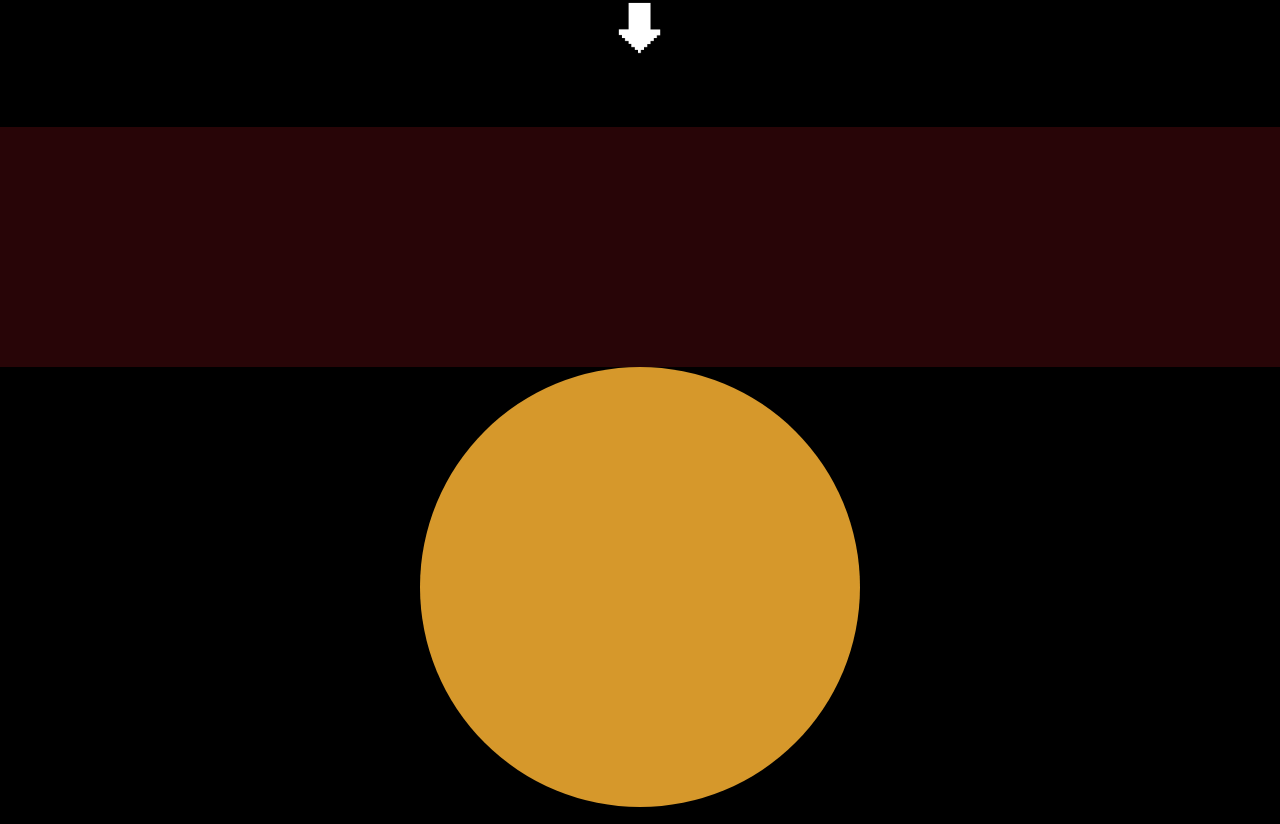
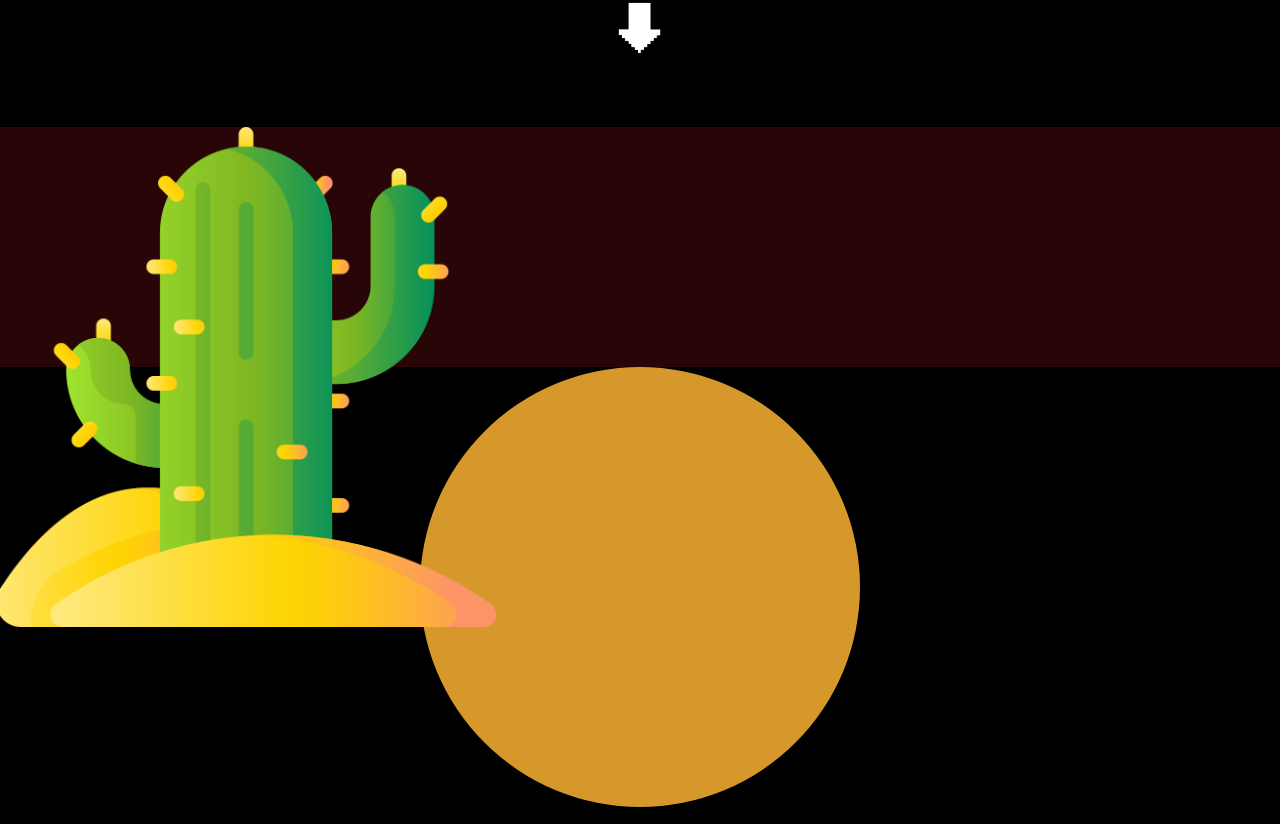
Before and after one commit to AlexOlguin-dev/AlexOlguinWebPageFinal, a React (Create React App) app: page /stage3 in a window 1280 px wide. Shown: the part 673-1497 px from the top of the page. Built offline with nearby package versions, Linux system fonts and the light colour scheme; the HTML template or start-up script is replaced by a standard one.

Commit message:
Adicion funcion lateral para sol y 3cer cambio de cielo

```diff
--- a/src/Views/Stage3.jsx
+++ b/src/Views/Stage3.jsx
@@ -1,6 +1,7 @@
 import React, { useEffect, useState, useMemo, useRef } from "react";
 import { Box } from "@mui/material";
 import SCROLLDOWN from "../assets/img/stage3_objects/scroll_down_logo.png";
+import CACTUS from '../assets/img/stage3_objects/cactus.png';
 
 const generateStars = (count, maxHeight) =>
   Array.from({ length: count }, () => ({
@@ -81,9 +82,13 @@ const Stage3 = () => {
   const STARS_FADE_IN_END = 400;
   const STARS_VISIBLE_START = 400;
   const STARS_VISIBLE_END = 3500;
-  const STARS_FADE_OUT_END = 6000;
+  const STARS_FADE_OUT_END = 5500;
   const BG_COLOR_CHANGE_START = 3000;
   const BG_COLOR_CHANGE_END = 6000;
+
+  const HORIZONTAL_START = 9500;
+  const HORIZONTAL_END = 12000;
+  const SKY_COLOR_TRANSITION_END = 16000;
 
   const [scrollY, setScrollY] = useState(0);
   const [imageOpacity, setImageOpacity] = useState(0);
@@ -105,6 +110,11 @@ const Stage3 = () => {
   const starsFront = useMemo(() => generateStars(TOTAL_STARS * 0.15, PANEL_HEIGHT), []);
 
   const parallax = { bg: 0.2, mid: 0.5, front: 0.8 };
+
+  const horizontalProgress = Math.min(
+    Math.max((scrollY - HORIZONTAL_START) / (HORIZONTAL_END - HORIZONTAL_START), 0),
+    1
+  );
 
   // Calcula opacidad de estrellas según scroll para que aparezcan luego que SCROLLDOWN desaparece
   let starsOpacity;
@@ -128,13 +138,18 @@ const Stage3 = () => {
       ? 1 - (crawlProgress - 0.9) * 10
       : 1;
 
-  let bgColor = "black";
-  if (scrollY >= BG_COLOR_CHANGE_START) {
-    const factor = Math.min(
-      (scrollY - BG_COLOR_CHANGE_START) / (BG_COLOR_CHANGE_END - BG_COLOR_CHANGE_START),
-      1
-    );
+  let bgColor = "#000000";
+
+  if (scrollY < BG_COLOR_CHANGE_START) {
+    bgColor = "#000000";
+  } else if (scrollY >= BG_COLOR_CHANGE_START && scrollY <= BG_COLOR_CHANGE_END) {
+    const factor = (scrollY - BG_COLOR_CHANGE_START) / (BG_COLOR_CHANGE_END - BG_COLOR_CHANGE_START);
     bgColor = interpolateColor("#000000", "#671416", factor);
+  } else if (scrollY > BG_COLOR_CHANGE_END && scrollY <= SKY_COLOR_TRANSITION_END) {
+    const factor = (scrollY - BG_COLOR_CHANGE_END) / (SKY_COLOR_TRANSITION_END - BG_COLOR_CHANGE_END);
+    bgColor = interpolateColor("#671416", "#25afc2", factor);
+  } else if (scrollY > SKY_COLOR_TRANSITION_END) {
+    bgColor = "#25afc2";
   }
 
   useEffect(() => {
@@ -213,7 +228,7 @@ const Stage3 = () => {
               fontSize: isMobile ? "1.5rem" : "3rem",
             }}
           >
-            My experiencia laboral
+            Mi experiencia laboral
           </h1>
           <p>
             Esta sección está dedicada a mi experiencia laboral, donde he trabajado en proyectos que abarcan desde el desarrollo de
@@ -267,7 +282,10 @@ const Stage3 = () => {
           position: "fixed",
           bottom: "15vh",
           left: "50%",
-          transform: scrollY >= 6500 ? "translate(-50%, 0)" : "translate(-50%, 100vh)",
+          transform: `
+            ${scrollY >= 6500 ? "translate(-50%, 0)" : "translate(-50%, 100vh)"}
+            translateX(-${horizontalProgress * 80}vw)
+          `,
           transition: "transform 2s ease-out",
           width: "400px",
           height: "400px",
@@ -287,9 +305,11 @@ const Stage3 = () => {
           sx={{
             fontFamily: '"Press Start 2P", monospace',
             fontSize: "12px",
-            opacity: Math.min(Math.max((scrollY - 7500) / 800, 0), 1),
+            opacity: Math.min(Math.max((scrollY - 8000) / 800, 0), 1),
             transition: "opacity 0.2s",
             color: "#280507",
+            transform: `translateX(-${horizontalProgress * 80}vw)`,
+            transition: "transform 0.2s ease-out",
           }}
         >
           Akkuarios
@@ -298,25 +318,43 @@ const Stage3 = () => {
           sx={{
             fontFamily: '"Press Start 2P", monospace',
             fontSize: "10px",
-            opacity: Math.min(Math.max((scrollY - 7500) / 800, 0), 1),
+            opacity: Math.min(Math.max((scrollY - 8500) / 800, 0), 1),
             transition: "opacity 0.2s",
             color: "#280507",
             marginTop: "10px",
             maxWidth: "90%",
+            transform: `translateX(-${horizontalProgress * 80}vw)`,
+            transition: "transform 0.2s ease-out",
           }}
         >
-          Mi primer proyecto fue para la empresa independiente Akkuarios, donde desarrollé un sistema de minado de datos web.
+          Mis primeros proyectos fueron para la empresa independiente Akkuarios, donde desarrollé varios sistema de minado de datos web (Scrapping).
           El software permitía a los usuarios extraer información de diversas fuentes en línea, facilitando la recopilación de datos para análisis posteriores.
-          Todo desarrllado en Python, con un enfoque en la eficiencia y la facilidad de uso.
+          Todo desarrollado en Python, con un enfoque en la eficiencia y la facilidad de uso.
         </Box>
       </Box>
+
+      <img
+        src={CACTUS}
+        alt="Cactus"
+        style={{
+          position: "fixed",
+          bottom: scrollY >= 7000 ? isMobile ? "-40vh": "-10vh" : "-500px", // aparece desde abajo
+          left: "calc(20% - 260px)", // posición según dispositivo
+          width: "500px",
+          height: "auto",
+          transition: "bottom 1s ease-out, opacity 1s ease-out",
+          zIndex: 7,
+          pointerEvents: "none",
+          transform: `translateX(-${horizontalProgress * 200}vw)`,
+        }}
+      />
 
       {/* Extensión scroll para seguir bajando */}
       <Box
         sx={{
           width: "100vw",
-          height: "4000px",
-          backgroundColor: "#671416",
+          height: "8000px",
+          backgroundColor: bgColor,
           position: "relative",
           zIndex: 0,
         }}
```
Also changed, not shown: src/assets/img/stage3_objects/cactus.png (added).
